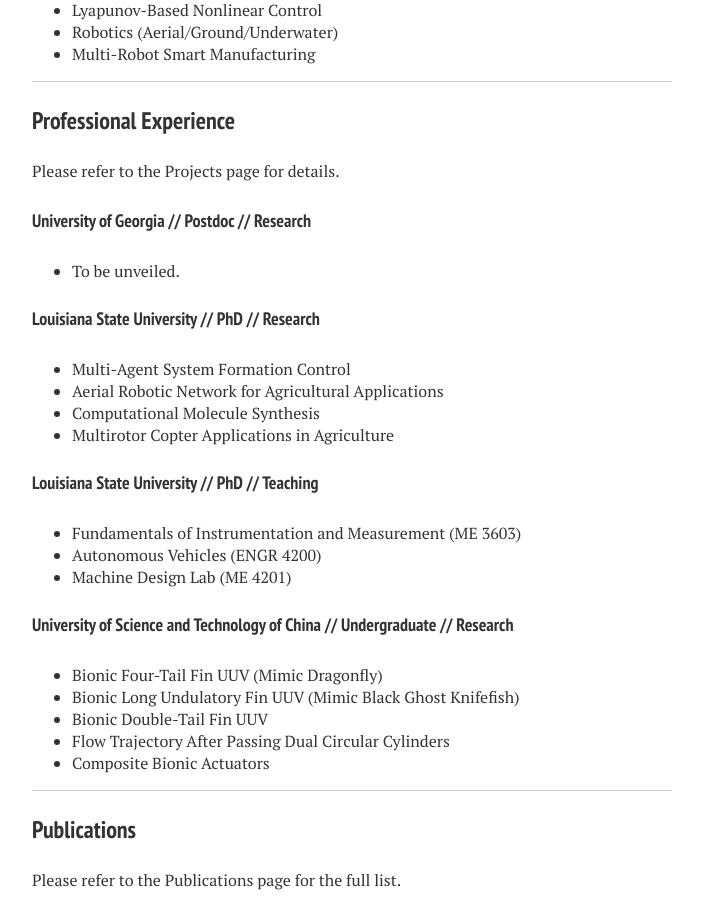
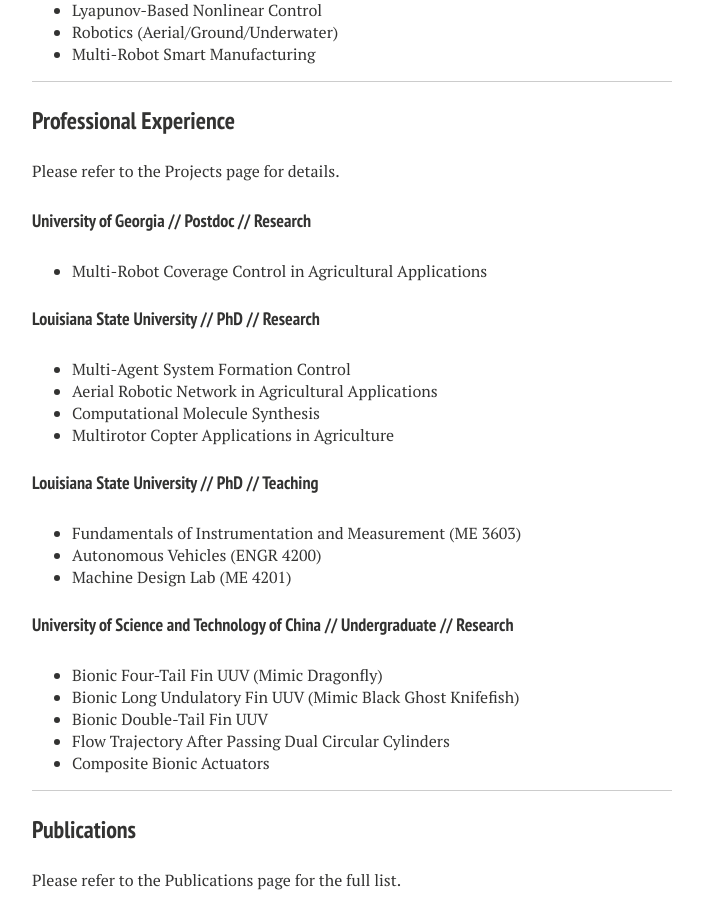
Before and after one commit to liutairan/liutairan.github.io, a Jekyll site: the page built from cv.md, in a window 1280 px wide and 900 px high, scrolled down 600 px. Shown: the whole window, without its empty margins (288-991 px from the left). Built offline with Jekyll 4.4.1, drawn with Linux system fonts in a browser that asks for light colours; nearby versions of some CDN libraries.

Commit message:
Update cv.md

```diff
--- a/cv.md
+++ b/cv.md
@@ -39,11 +39,11 @@
 Please refer to the [Projects](https://liutairan.github.io/projects/) page for details.
 
 #### University of Georgia // Postdoc // Research
-* To be unveiled.
+* Multi-Robot Coverage Control in Agricultural Applications
 
 #### Louisiana State University // PhD // Research
 * Multi-Agent System Formation Control
-* Aerial Robotic Network for Agricultural Applications
+* Aerial Robotic Network in Agricultural Applications
 * Computational Molecule Synthesis
 * Multirotor Copter Applications in Agriculture
 
```
